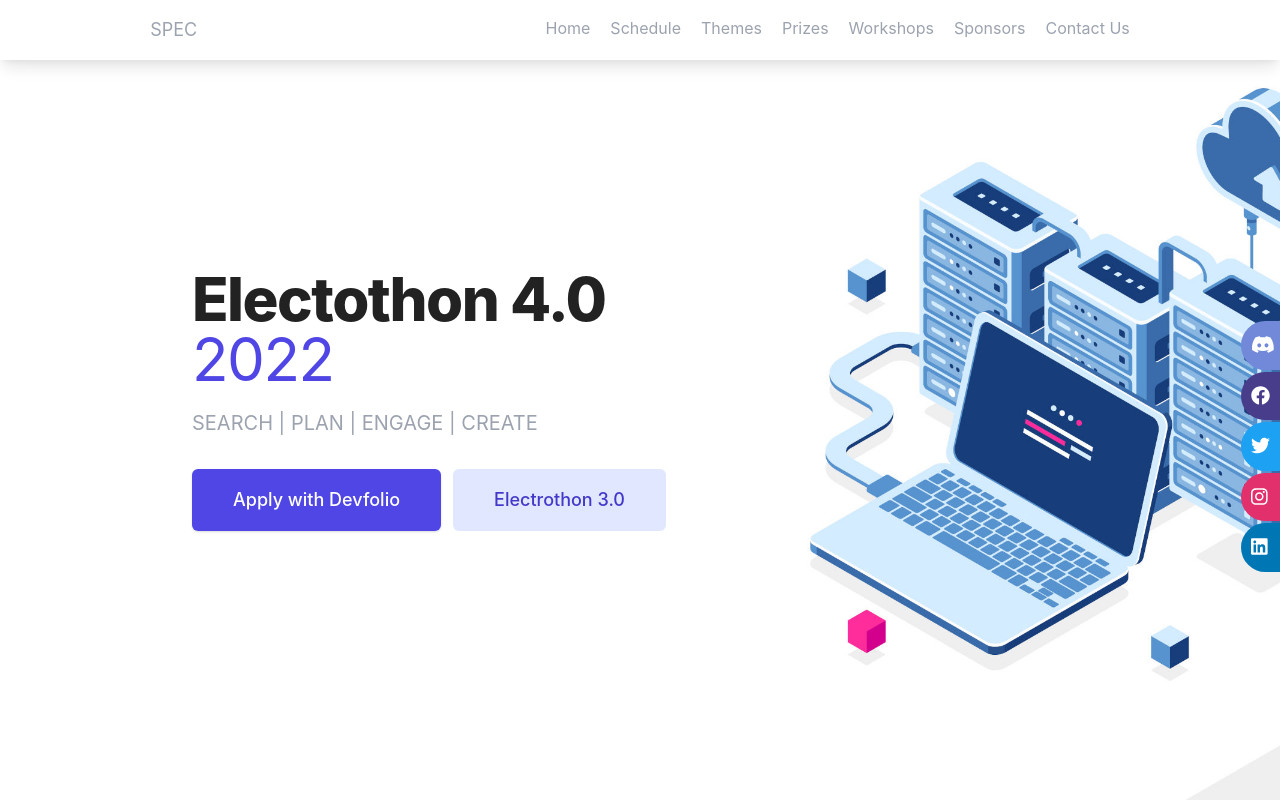
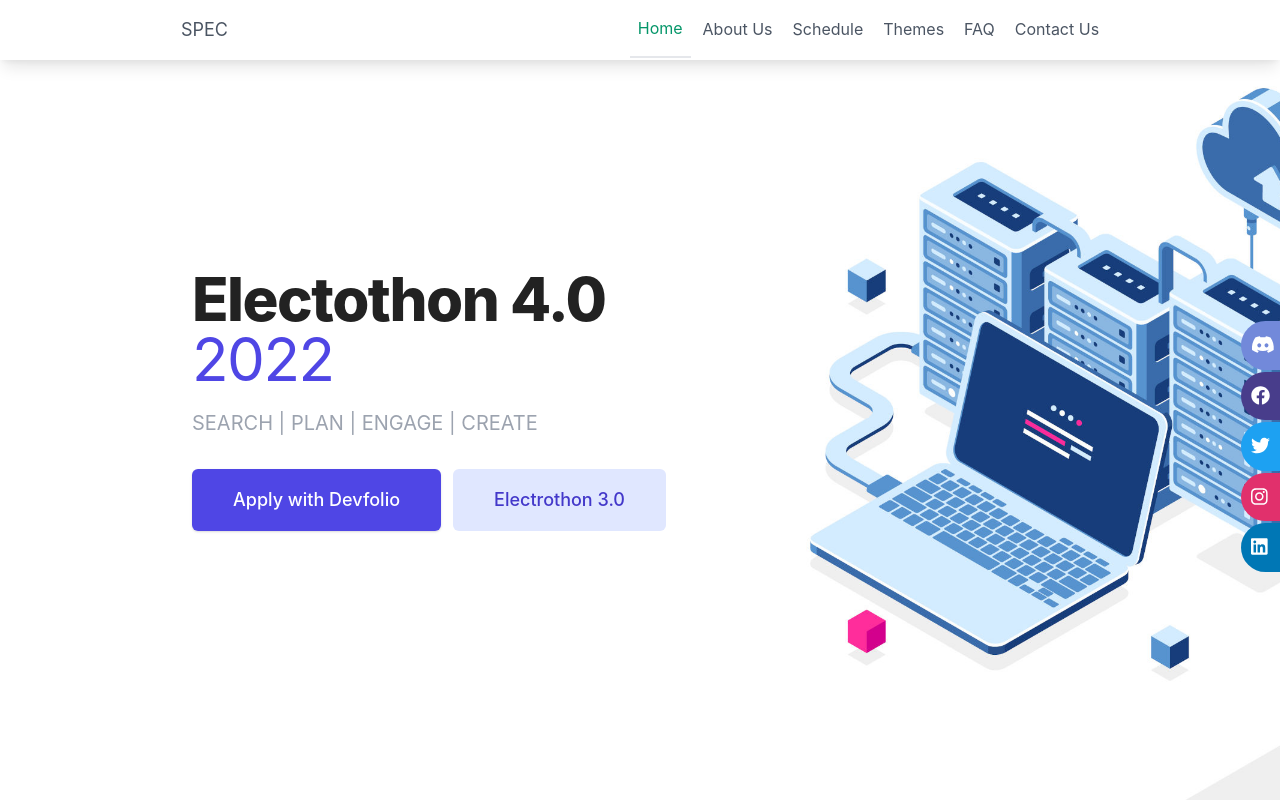
Before and after one commit to spec-nith/Electrothon, a React (Create React App) app: page / in a window 1280 px wide. Shown: the top 800 px of the page. Built offline with nearby package versions, Linux system fonts and the light colour scheme.

Commit message:
Add smooth scrolling effect and active navigation
Signed-off-by: Avishrant Sharma <avishrants@gmail.com>

```diff
--- a/package.json
+++ b/package.json
@@ -16,6 +16,7 @@
     "react": "^17.0.2",
     "react-dom": "^17.0.2",
     "react-scripts": "4.0.3",
+    "react-scroll": "^1.8.4",
     "web-vitals": "^1.1.2"
   },
   "scripts": {
--- a/src/components/UI/Header/Header.js
+++ b/src/components/UI/Header/Header.js
@@ -7,10 +7,12 @@ import {
   faIdCardAlt,
   faBars,
   faWindowRestore,
+  faUsers,
 } from "@fortawesome/free-solid-svg-icons";
 import React, { useState } from "react";
 import { FontAwesomeIcon } from "@fortawesome/react-fontawesome";
 import { Transition } from "@headlessui/react";
+import { Link, animateScroll as scroll } from "react-scroll";
 
 const Nav = () => {
   const [isOpen, setIsOpen] = useState(false);
@@ -21,53 +23,104 @@ const Nav = () => {
           <div className="hidden md:flex items-center py-4 px-2">
             <a href="https://specnith.com/">
               {/* <img src="logo.png" alt="Logo"  className="h-8 w-8 mr-2" /> */}
-              <span className=" text-gray-400 text-lg">SPEC</span>
+              <span className=" text-gray-600 text-lg">SPEC</span>
             </a>
           </div>
 
           <div className="hidden text-normal md:flex items-center h-full space-x-1">
-            <a
-              href="#home"
-              className="py-4 px-2 text-gray-400 hover:text-green-500 transition duration-300"
+            <Link
+              activeClass="text-green-600 border-b-2"
+              to="home"
+              spy={true}
+              smooth={true}
+              duration={500}
+              className="py-4 px-2 text-gray-600 hover:text-green-500 transition duration-300 transition-all"
             >
               Home
-            </a>
-            <a
-              href="#schedule"
-              className="py-4 px-2 text-gray-400  hover:text-blue-500 transition duration-300"
+            </Link>
+            <Link
+              activeClass="text-green-600 border-b-2"
+              to="general-content"
+              spy={true}
+              smooth={true}
+              duration={500}
+              className="py-4 px-2 text-gray-600 hover:text-green-500 transition duration-300 transition-all"
+            >
+              About Us
+            </Link>
+            <Link
+              activeClass="text-green-600 border-b-2"
+              to="schedule"
+              spy={true}
+              smooth={true}
+              duration={500}
+              className="py-4 px-2 text-gray-600 hover:text-green-500 transition duration-300 transition-all"
             >
               Schedule
-            </a>
-            <a
-              href="#themes"
-              className="py-4 px-2 text-gray-400  hover:text-green-500 transition duration-300"
+            </Link>
+            <Link
+              activeClass="text-green-600 border-b-2"
+              to="themes"
+              spy={true}
+              smooth={true}
+              duration={500}
+              className="py-4 px-2 text-gray-600 hover:text-green-500 transition duration-300 transition-all"
             >
               Themes
-            </a>
-            <a
-              href="#prizes"
-              className="py-4 px-2 text-gray-400  hover:text-blue-500 transition duration-300"
+            </Link>
+            {/* <Link
+              activeClass="text-green-600 border-b-2"
+              to="prizes"
+              spy={true}
+              smooth={true}
+
+              duration={500}
+              className="py-4 px-2 text-gray-600 hover:text-green-500 transition duration-300"
             >
               Prizes
-            </a>
-            <a
-              href="#workshops"
-              className="py-4 px-2 text-gray-400  hover:text-green-500 transition duration-300"
+            </Link>
+            <Link
+              activeClass="text-green-600 border-b-2"
+              to="workshops"
+              spy={true}
+              smooth={true}
+
+              duration={500}
+              className="py-4 px-2 text-gray-600 hover:text-green-500 transition duration-300"
             >
               Workshops
-            </a>
-            <a
-              href="#sponsors"
-              className="py-4 px-2 text-gray-400  hover:text-blue-500 transition duration-300"
+            </Link>
+            <Link
+              activeClass="text-green-600 border-b-2"
+              to="sponsors"
+              spy={true}
+              smooth={true}
+
+              duration={500}
+              className="py-4 px-2 text-gray-600 hover:text-green-500 transition duration-300"
             >
               Sponsors
-            </a>
-            <a
-              href="#contact"
-              className="py-4 px-2 text-gray-400  hover:text-blue-500 transition duration-300"
+            </Link> */}
+            <Link
+              activeClass="text-green-600 border-b-2"
+              to="faq"
+              spy={true}
+              smooth={true}
+              duration={500}
+              className="py-4 px-2 text-gray-600 hover:text-green-500 transition duration-300 transition-all"
+            >
+              FAQ
+            </Link>
+            <Link
+              activeClass="text-green-600 border-b-2"
+              to="contact"
+              spy={true}
+              smooth={true}
+              duration={500}
+              className="py-4 px-2 text-gray-600 hover:text-green-500 transition duration-300 transition-all"
             >
               Contact Us
-            </a>
+            </Link>
           </div>
         </div>
       </nav>
@@ -112,12 +165,16 @@ const Nav = () => {
               <div className="flex w-full items-center justify-center h-20 shadow-md">
                 <h1 className="text-3xl uppercase text-indigo-500">SPEC</h1>
               </div>
-              <a
-                href="#home"
-                className="flex flex-row items-center h-12 transform   transition-transform ease-in duration-200 text-gray-400 hover:text-gray-800"
+              <Link
+                activeClass="text-green-600 border-b-2"
+                to="home"
+                spy={true}
+                smooth={true}
+                duration={500}
+                className="flex flex-row items-center h-12 transform   transition-transform ease-in duration-200 text-gray-600 hover:text-gray-800"
                 onClick={() => setIsOpen((prevState) => !prevState)}
               >
-                <span className="flex items-center justify-center h-12 w-12 text-lg text-gray-400">
+                <span className="flex items-center justify-center h-12 w-12 text-lg text-gray-600">
                   <FontAwesomeIcon
                     className="text-lg"
                     icon={faHome}
@@ -125,14 +182,37 @@ const Nav = () => {
                   />
                 </span>
                 <span className="text-sm font-medium">Home</span>
-              </a>
+              </Link>
 
-              <a
-                href="#schedule"
-                className="flex flex-row items-center h-12 transform   transition-transform ease-in duration-200 text-gray-400 hover:text-gray-800"
+              <Link
+                activeClass="text-green-600 border-b-2"
+                to="general-content"
+                spy={true}
+                smooth={true}
+                duration={500}
+                className="flex flex-row items-center h-12 transform   transition-transform ease-in duration-200 text-gray-600 hover:text-gray-800"
                 onClick={() => setIsOpen((prevState) => !prevState)}
               >
-                <span className="flex items-center justify-center h-12 w-12 text-lg text-gray-400">
+                <span className="flex items-center justify-center h-12 w-12 text-lg text-gray-600">
+                  <FontAwesomeIcon
+                    className="text-lg"
+                    icon={faUsers}
+                    fixedWidth
+                  />
+                </span>
+                <span className="text-sm font-medium">About Us</span>
+              </Link>
+
+              <Link
+                activeClass="text-green-600 border-b-2"
+                to="schedule"
+                spy={true}
+                smooth={true}
+                duration={500}
+                className="flex flex-row items-center h-12 transform   transition-transform ease-in duration-200 text-gray-600 hover:text-gray-800"
+                onClick={() => setIsOpen((prevState) => !prevState)}
+              >
+                <span className="flex items-center justify-center h-12 w-12 text-lg text-gray-600">
                   <FontAwesomeIcon
                     className="text-lg"
                     icon={faCalendarDay}
@@ -140,14 +220,18 @@ const Nav = () => {
                   />
                 </span>
                 <span className="text-sm font-medium">Schedule</span>
-              </a>
+              </Link>
 
-              <a
-                href="#themes"
-                className="flex flex-row items-center h-12 transform   transition-transform ease-in duration-200 text-gray-400 hover:text-gray-800"
+              <Link
+                activeClass="text-green-600 border-b-2"
+                to="themes"
+                spy={true}
+                smooth={true}
+                duration={500}
+                className="flex flex-row items-center h-12 transform   transition-transform ease-in duration-200 text-gray-600 hover:text-gray-800"
                 onClick={() => setIsOpen((prevState) => !prevState)}
               >
-                <span className="flex items-center justify-center h-12 w-12 text-lg text-gray-400">
+                <span className="flex items-center justify-center h-12 w-12 text-lg text-gray-600">
                   <FontAwesomeIcon
                     className="text-lg"
                     icon={faWindowRestore}
@@ -155,14 +239,18 @@ const Nav = () => {
                   />
                 </span>
                 <span className="text-sm font-medium">Themes</span>
-              </a>
+              </Link>
 
-              <a
-                href="#prizes"
-                className="flex flex-row items-center h-12 transform   transition-transform ease-in duration-200 text-gray-400 hover:text-gray-800"
+              {/* <Link
+                activeClass="text-green-600 border-b-2"
+                to="prizes"
+                spy={true}
+                smooth={true}
+                duration={500}
+                className="flex flex-row items-center h-12 transform   transition-transform ease-in duration-200 text-gray-600 hover:text-gray-800"
                 onClick={() => setIsOpen((prevState) => !prevState)}
               >
-                <span className="flex items-center justify-center h-12 w-12 text-lg text-gray-400">
+                <span className="flex items-center justify-center h-12 w-12 text-lg text-gray-600">
                   <FontAwesomeIcon
                     className="text-lg"
                     icon={faAward}
@@ -170,13 +258,17 @@ const Nav = () => {
                   />
                 </span>
                 <span className="text-sm font-medium">Prizes</span>
-              </a>
-              <a
-                href="#workshops"
-                className="flex flex-row items-center h-12 transform   transition-transform ease-in duration-200 text-gray-400 hover:text-gray-800"
+              </Link>
+              <Link
+                activeClass="text-green-600 border-b-2"
+                to="workshops"
+                spy={true}
+                smooth={true}
+                duration={500}
+                className="flex flex-row items-center h-12 transform   transition-transform ease-in duration-200 text-gray-600 hover:text-gray-800"
                 onClick={() => setIsOpen((prevState) => !prevState)}
               >
-                <span className="flex items-center justify-center h-12 w-12 text-lg text-gray-400">
+                <span className="flex items-center justify-center h-12 w-12 text-lg text-gray-600">
                   <FontAwesomeIcon
                     className="text-lg"
                     icon={faChalkboardTeacher}
@@ -184,13 +276,17 @@ const Nav = () => {
                   />
                 </span>
                 <span className="text-sm font-medium">Workshops</span>
-              </a>
-              <a
-                href="#sponsors"
-                className="flex flex-row items-center h-12 transform transition-transform ease-in duration-200 text-gray-400 hover:text-gray-800"
+              </Link>
+              <Link
+                activeClass="text-green-600 border-b-2"
+                to="sponsors"
+                spy={true}
+                smooth={true}
+                duration={500}
+                className="flex flex-row items-center h-12 transform   transition-transform ease-in duration-200 text-gray-600 hover:text-gray-800"
                 onClick={() => setIsOpen((prevState) => !prevState)}
               >
-                <span className="flex items-center justify-center h-12 w-12 text-lg text-gray-400">
+                <span className="flex items-center justify-center h-12 w-12 text-lg text-gray-600">
                   <FontAwesomeIcon
                     className="text-lg"
                     icon={faHandHoldingUsd}
@@ -198,13 +294,17 @@ const Nav = () => {
                   />
                 </span>
                 <span className="text-sm font-medium">Sponsors</span>
-              </a>
-              <a
-                href="#contact"
-                className="flex flex-row items-center h-12 transform transition-transform ease-in duration-200 text-gray-400 hover:text-gray-800"
+              </Link> */}
+              <Link
+                activeClass="text-green-600 border-b-2"
+                to="contact"
+                spy={true}
+                smooth={true}
+                duration={500}
+                className="flex flex-row items-center h-12 transform   transition-transform ease-in duration-200 text-gray-600 hover:text-gray-800"
                 onClick={() => setIsOpen((prevState) => !prevState)}
               >
-                <span className="flex items-center justify-center h-12 w-12 text-lg text-gray-400">
+                <span className="flex items-center justify-center h-12 w-12 text-lg text-gray-600">
                   <FontAwesomeIcon
                     className="text-lg"
                     icon={faIdCardAlt}
@@ -212,7 +312,7 @@ const Nav = () => {
                   />
                 </span>
                 <span className="text-sm font-medium">Contact Us</span>
-              </a>
+              </Link>
             </aside>
           )}
         </div>
```
Also changed, not shown: src/App.js (+5 -3 lines), src/components/Themes/Themes.js (+9 -9 lines), 1 other file (tests, documents, lock files or other folders).
